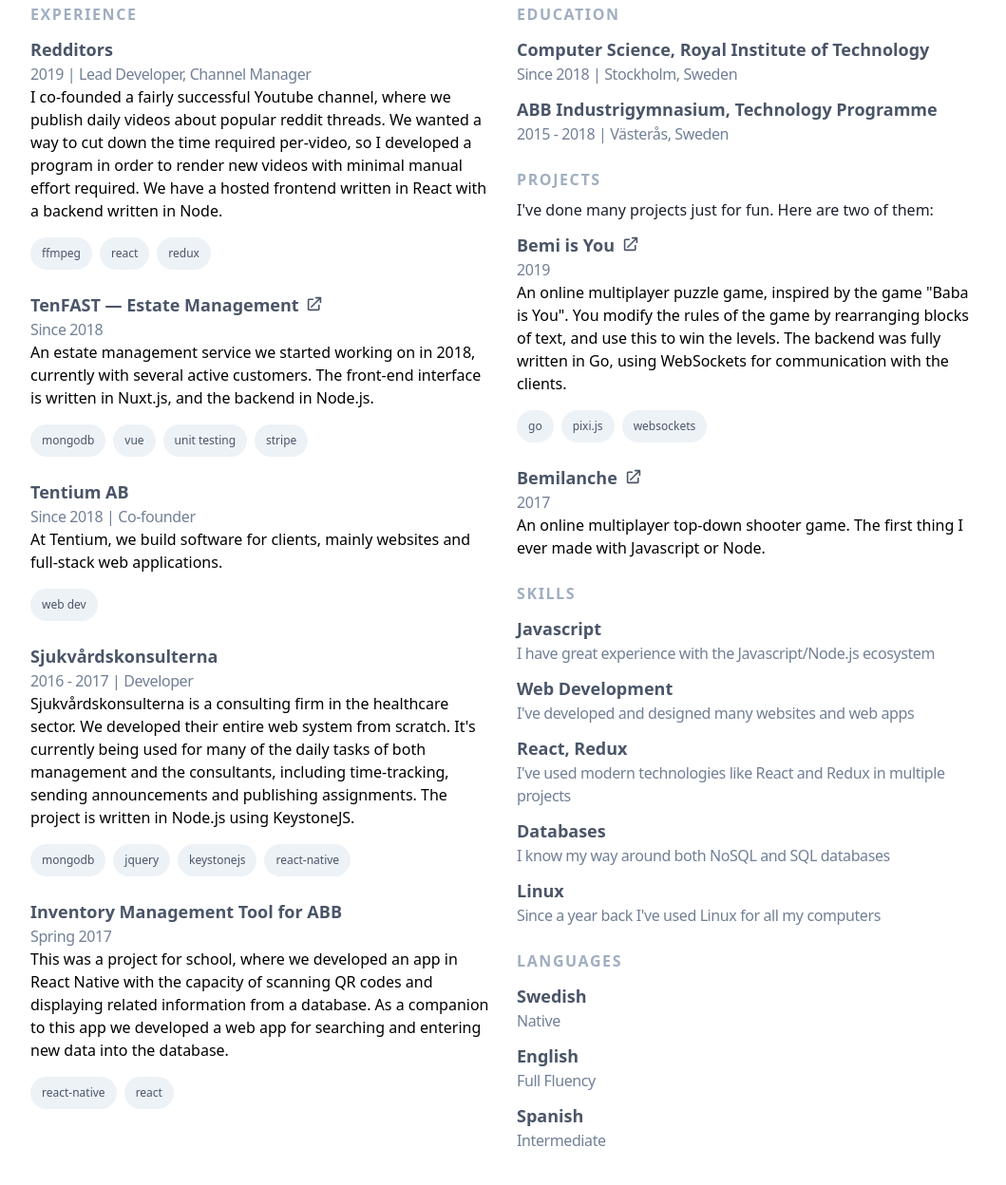
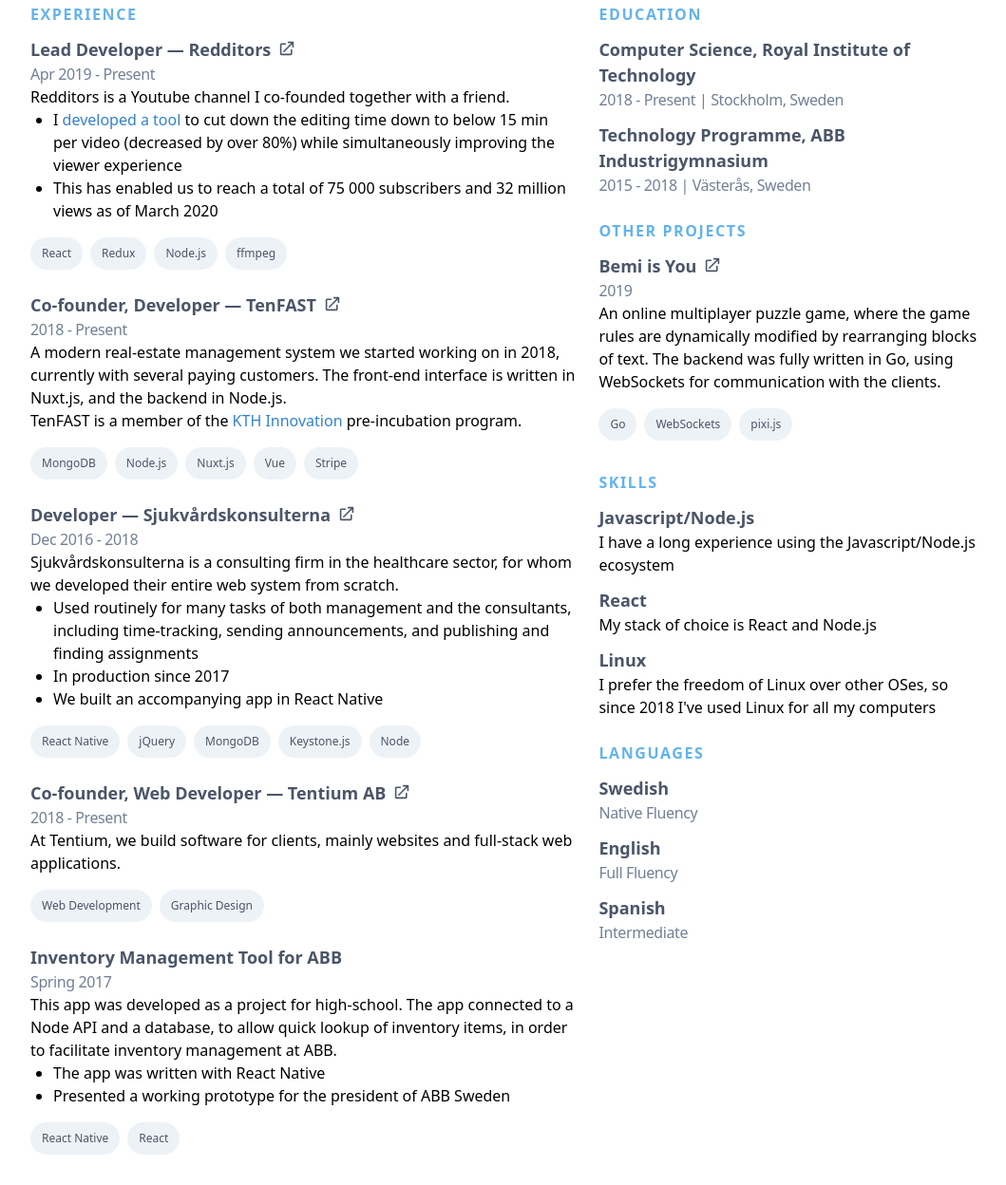
Before and after one commit to FOLLGAD/follgad.github.io, a Gatsby site: page /cv in a window 1280 px wide. Shown: the part 297-1545 px from the top of the page at 95% size, without its empty margins (112-1171 px from the left). Built offline with nearby package versions, Linux system fonts and the light colour scheme; Gatsby itself is replaced by a stand-in of ours; some icons are missing.

Commit message:
Updated resume

```diff
--- a/gatsby-config.js
+++ b/gatsby-config.js
@@ -25,7 +25,7 @@
         background_color: `#663399`,
         theme_color: `#663399`,
         display: `minimal-ui`,
-        icon: `src/images/gatsby-icon.png`, // This path is relative to the root of the site.
+        // icon: `src/images/gatsby-icon.png`, // This path is relative to the root of the site.
       },
     },
     // this (optional) plugin enables Progressive Web App + Offline functionality
--- a/package.json
+++ b/package.json
@@ -39,7 +39,7 @@
     "serve": "gatsby serve",
     "clean": "gatsby clean",
     "test": "echo \"Write tests! -> https://gatsby.dev/unit-testing\" && exit 1",
-	"publish": "gatsby build && gh-pages -d public -b master"
+    "publish": "gatsby build && gh-pages -d public -b master"
   },
   "repository": {
     "type": "git",
--- a/src/components/experience-list.js
+++ b/src/components/experience-list.js
@@ -3,7 +3,7 @@
 
 const ExperienceList = ({ children, name }) => (
 	<div className="mb-6 mt-4">
-		<h2 className="text-base uppercase tracking-widest font-bold text-gray-500">{name}</h2>
+		<h2 className="text-base uppercase tracking-widest font-bold text-blue-400">{name}</h2>
 		{children}
 	</div>
 )
--- a/src/components/experience.js
+++ b/src/components/experience.js
@@ -13,7 +13,7 @@
 			? from === to
 				? from
 				: `${from} - ${to}`
-			: `Since ${from}`)
+			: `${from} - Present`)
 		: null
 
 	return (
@@ -31,9 +31,9 @@
 			<div className="">
 				{children}
 			</div>
-			{tags && tags.length && <div className="mt-2 mb-1">
+			{tags && tags.length && <div className="mt-2 mb-1 flex">
 				{tags.map(tag =>
-					<div key={tag} className="text-xs text-gray-700 inline-block mr-2 my-2 py-2 px-3 bg-gray-200 rounded-full">{tag}</div>
+					<div key={tag} className="text-xs text-gray-700 mr-2 my-2 py-2 px-3 bg-gray-200 rounded-full">{tag}</div>
 				)}
 			</div>}
 		</div>
--- a/src/components/header.js
+++ b/src/components/header.js
@@ -12,9 +12,9 @@
       </div>
 
       <div className="my-auto flex">
-        <Link to="/about" className="mx-2 px-2 py-1 text-decoration-none text-gray-200">
+        {/* <Link to="/about" className="mx-2 px-2 py-1 text-decoration-none text-gray-200">
           About me
-        </Link>
+        </Link> */}
         <Link to="/cv" className="mx-2 px-2 py-1 text-decoration-none text-gray-200">
           CV
         </Link>
--- a/src/components/layout.css
+++ b/src/components/layout.css
@@ -1,6 +1,26 @@
 @tailwind base;
 @tailwind components;
 @tailwind utilities;
+
+/* body {
+	background: repeating-linear-gradient(45deg, #fdf6e3, #fdf6e3 100px, #002b36 100px, #002b36 200px);
+	min-height: 100vh;
+	background-attachment: fixed;
+}
+
+.content-container {
+	background: #fdf6e3;
+	box-shadow: #002b36;
+	padding: 1rem;
+} */
+
+.container {
+	max-width: 1024px;
+}
+
+.basis-25 {
+	flex-basis: 20%;
+}
 
 @media print {
 	.print\:hidden {
--- a/src/components/layout.js
+++ b/src/components/layout.js
@@ -19,7 +19,7 @@
   return (
     <>
       <Header siteTitle={data.site.siteMetadata.title} />
-      <div className="container mx-auto">
+      <div className="container mx-auto content-container">
         <main>{children}</main>
         <footer>
           {/* Emil Ahlbäck, 2019 */}
--- /dev/null
+++ b/src/components/sublist-item.js
@@ -0,0 +1,7 @@
+import React from 'react'
+
+const SublistItem = ({ children }) => (
+    <li>{children}</li>
+)
+
+export default SublistItem
--- /dev/null
+++ b/src/components/sublist.js
@@ -0,0 +1,9 @@
+import React from 'react'
+
+const Sublist = ({ children }) => (
+    <ul style={{ listStyle: "disc", marginLeft: "1em", paddingLeft: "0.5em" }}>
+        {children}
+    </ul>
+)
+
+export default Sublist
--- a/src/pages/404.js
+++ b/src/pages/404.js
@@ -5,9 +5,9 @@
 
 const NotFoundPage = () => (
   <Layout>
-    <SEO title="404: Not found" />
+    <SEO title="Page not found" />
 
-    <h1>NOT FOUND</h1>
+    <h1>Not found</h1>
   </Layout>
 )
 
--- a/src/pages/cv.js
+++ b/src/pages/cv.js
@@ -4,14 +4,16 @@
 import Layout from "../components/layout"
 import SEO from "../components/seo"
 import Info from "../components/info"
+import Sublist from "../components/sublist"
+import SublistItem from "../components/sublist-item"
 
 const IndexPage = () => (
 	<Layout>
-		<SEO />
+		<SEO title="CV"/>
 
 		<div className="flex">
 			<div className="flex-1 px-4">
-				<div className="text-3xl text-gray-700 mb-3 inline-block">Emil Ahlbäck</div>
+				<div className="text-5xl text-gray-700 mb-3 inline-block">Emil Ahlbäck</div>
 
 				<div className="mb-3 float-right text-right">
 					<Info right>
@@ -24,7 +26,7 @@
 						+46 70 491 17 76
 					</Info>
 					<Info icon="cil-envelope-closed" right>
-						<a href="mailto:ahlbac.emil@gmail.com">ahlback.emil@gmail.com</a>
+						<a href="mailto:ahlback.emil@gmail.com">ahlback.emil@gmail.com</a>
 					</Info>
 					<Info icon="cib-github" right>
 						<a href="https://github.com/follgad">github.com/follgad</a>
@@ -32,91 +34,93 @@
 				</div>
 
 				<p>
-					I'm a 20-year-old developer with an entrepreneurial spirit.
-					I've been doing full-stack web development professionally since 2016.
-					I love problem-solving and am constantly looking to learn new things.
-				</p>
-				<p className="pt-1">
-					I am currently looking for an internship or job to further improve my skillset.
+					I'm a 20-year-old developer with an entrepreneurial spirit, and I started doing full-stack web development professionally when I was 16.
+					I love problem-solving and am constantly looking to learn things and find new problems to solve.
 				</p>
 			</div>
 		</div>
 
 		<div className="flex flex-wrap">
-			<div className="flex-1 px-4">
+			<div className="flex-1 px-4 basis-25">
 				<ExperienceList name="Experience">
 					<Experience
-						mainTitle="Redditors"
-						subTitle="Lead Developer, Channel Manager"
-						from="2019"
-						to="2019"
-						tags={["ffmpeg", "react", "redux"]}
+						mainTitle="Lead Developer — Redditors"
+						link="https://www.youtube.com/channel/UCmu_67Qpj7xBn7WxUoRi8FQ"
+						from="Apr 2019"
+						tags={["React", "Redux", "Node.js", "ffmpeg"]}
 					>
 						<p>
-							I co-founded a fairly successful Youtube channel, where we
-							publish daily videos about popular reddit threads.
-							We wanted a way to cut down the time required per-video,
-							so I developed a program in order to render new videos
-							with minimal manual effort required.
-							We have a hosted frontend written in React
-							with a backend written in Node.
+							Redditors is a Youtube channel I co-founded together with a friend.
+						</p>
+						<Sublist>
+							<SublistItem>I <a className="text-blue-600" href="https://app.redditvideomaker.com/">developed a tool</a> to cut down the editing time down to below 15 min per video (decreased by over 80%) while simultaneously improving the viewer experience</SublistItem>
+							<SublistItem>This has enabled us to reach a total of 75 000 subscribers and 32 million views as of March 2020</SublistItem>
+						</Sublist>
+					</Experience>
+					<Experience
+						mainTitle="Co-founder, Developer — TenFAST"
+						from="2018"
+						link="https://tenfast.se"
+						tags={["MongoDB", "Node.js", "Nuxt.js", "Vue", "Stripe"]}
+					>
+						<p>
+							A modern real-estate management system we started working on in 2018,
+							currently with several paying customers.
+							The front-end interface is written in Nuxt.js,
+							and the backend in Node.js.
+						</p>
+						<p>
+							TenFAST is a member of the <a className="text-blue-600" href="https://www.kth.se/en/innovation">KTH Innovation</a> pre-incubation program.
 						</p>
 					</Experience>
 					<Experience
-						mainTitle="TenFAST — Estate Management"
-						// subTitle=""
-						from="2018"
-						link="https://tenfast.se"
-						tags={["mongodb", "vue", "unit testing", "stripe"]}
+						mainTitle="Developer — Sjukvårdskonsulterna"
+						link="https://sjukvardskonsulterna.se"
+						from="Dec 2016"
+						to="2018"
+						tags={["React Native", "jQuery", "MongoDB", "Keystone.js", "Node"]}
 					>
 						<p>
-							An estate management service we started working on in 2018,
-							currently with several active customers.
-							The front-end interface is written in Nuxt.js,
-							and the backend in Node.js.
+							Sjukvårdskonsulterna is a consulting firm in the healthcare sector,
+							for whom we developed their entire web system from scratch.
 						</p>
+						<Sublist>
+							<SublistItem>
+								Used routinely for many tasks of both management and the consultants,
+								including time-tracking, sending announcements, and publishing and finding assignments
+							</SublistItem>
+							<SublistItem>
+								In production since 2017
+							</SublistItem>
+							<SublistItem>
+								We built an accompanying app in React Native
+							</SublistItem>
+						</Sublist>
 					</Experience>
 					<Experience
-						mainTitle="Tentium AB"
-						subTitle="Co-founder"
+						mainTitle="Co-founder, Web Developer — Tentium AB"
+						link="https://tentium.se"
 						from="2018"
-						tags={["web dev"]}
+						tags={["Web Development", "Graphic Design"]}
 					>
 						<p>
-							At Tentium, we build software for clients,
-							mainly websites and full-stack web applications.
-						</p>
-					</Experience>
-					<Experience
-						mainTitle="Sjukvårdskonsulterna"
-						subTitle="Developer"
-						from="2016"
-						to="2017"
-						tags={["mongodb", "jquery", "keystonejs", "react-native"]}
-					>
-						<p>
-							Sjukvårdskonsulterna is a consulting firm in the healthcare sector.
-							We developed their entire web system from scratch.
-							It's currently being used for many of
-							the daily tasks of both management and the consultants,
-							including time-tracking, sending announcements and publishing assignments.
-							The project is written in Node.js using KeystoneJS.
+							At Tentium, we build software for clients, mainly websites and full-stack web applications.
 						</p>
 					</Experience>
 					<Experience
 						mainTitle="Inventory Management Tool for ABB"
-						subTitle=""
 						from="Spring 2017"
 						to="Spring 2017"
-						tags={["react-native", "react"]}
+						tags={["React Native", "React"]}
 					>
 						<p>
-							This was a project for school, where we developed an app
-							in React Native with the capacity of scanning QR codes
-							and displaying related information from a database.
-							As a companion to this app we developed a web app for
-							searching and entering new data into the database.
+							This app was developed as a project for high-school. The app connected to a Node API and a database,
+							to allow quick lookup of inventory items, in order to facilitate inventory management at ABB.
 						</p>
+						<Sublist>
+							<SublistItem>The app was written with React Native</SublistItem>
+							<SublistItem>Presented a working prototype for the president of ABB Sweden</SublistItem>
+						</Sublist>
 					</Experience>
 				</ExperienceList>
 			</div>
@@ -128,35 +132,25 @@
 						from="2018"
 					/>
 					<Experience
-						mainTitle="ABB Industrigymnasium, Technology Programme"
+						mainTitle="Technology Programme, ABB Industrigymnasium"
 						subTitle="Västerås, Sweden"
 						from="2015"
 						to="2018"
 					/>
 				</ExperienceList>
-				<ExperienceList name="Projects">
-					<p className="mt-2 text-gray-900">I've done many projects just for fun. Here are two of them:</p>
+				<ExperienceList name="Other projects">
+					{/* <p className="mt-2 text-gray-900">I've done many projects just for fun:</p> */}
 					<Experience
 						mainTitle="Bemi is You"
 						from="2019"
 						to="2019"
 						link="https://github.com/FOLLGAD/bemi-is-you"
-						tags={["go", "pixi.js", "websockets"]}
+						tags={["Go", "WebSockets", "pixi.js"]}
 					>
 						<p>
-							An online multiplayer puzzle game, inspired by the game "Baba is You".
-							You modify the rules of the game by rearranging blocks of text, and use this to win the levels.
+							An online multiplayer puzzle game, where the game rules are
+							dynamically modified by rearranging blocks of text.
 							The backend was fully written in Go, using WebSockets for communication with the clients.
-						</p>
-					</Experience>
-					<Experience
-						mainTitle="Bemilanche"
-						from="2017"
-						to="2017"
-						link="https://github.com/FOLLGAD/bemilanche"
-					>
-						<p>
-							An online multiplayer top-down shooter game. The first thing I ever made with Javascript or Node.
 						</p>
 					</Experience>
 					{/* <Experience
@@ -173,25 +167,25 @@
 				</ExperienceList>
 				<ExperienceList name="Skills">
 					<Experience
-						mainTitle="Javascript"
-						subTitle="I have great experience with the Javascript/Node.js ecosystem" />
+						mainTitle="Javascript/Node.js"
+					>
+						I have a long experience using the Javascript/Node.js ecosystem
+					</Experience>
 					<Experience
-						mainTitle="Web Development"
-						subTitle="I've developed and designed many websites and web apps" />
-					<Experience
-						mainTitle="React, Redux"
-						subTitle="I've used modern technologies like React and Redux in multiple projects" />
-					<Experience
-						mainTitle="Databases"
-						subTitle="I know my way around both NoSQL and SQL databases" />
+						mainTitle="React"
+					>
+						My stack of choice is React and Node.js
+					</Experience>
 					<Experience
 						mainTitle="Linux"
-						subTitle="Since a year back I've used Linux for all my computers" />
+					>
+						I prefer the freedom of Linux over other OSes, so since 2018 I've used Linux for all my computers
+					</Experience>
 				</ExperienceList>
 				<ExperienceList name="Languages">
 					<Experience
 						mainTitle="Swedish"
-						subTitle="Native" />
+						subTitle="Native Fluency" />
 					<Experience
 						mainTitle="English"
 						subTitle="Full Fluency" />
--- a/src/pages/index.js
+++ b/src/pages/index.js
@@ -1,3 +1,3 @@
-import Portfolio from './about'
+import Portfolio from './cv'
 
 export default Portfolio
```
Also changed, not shown: gatsby-browser.js (deleted, +0 -7 lines), gatsby-node.js (deleted, +0 -7 lines), gatsby-ssr.js (deleted, +0 -7 lines), README.md, src/images/gatsby-astronaut.png (deleted), src/images/gatsby-icon.png (deleted), 1 other file.
